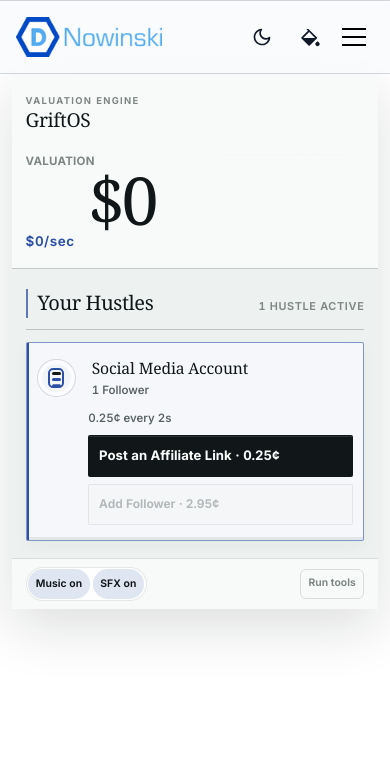
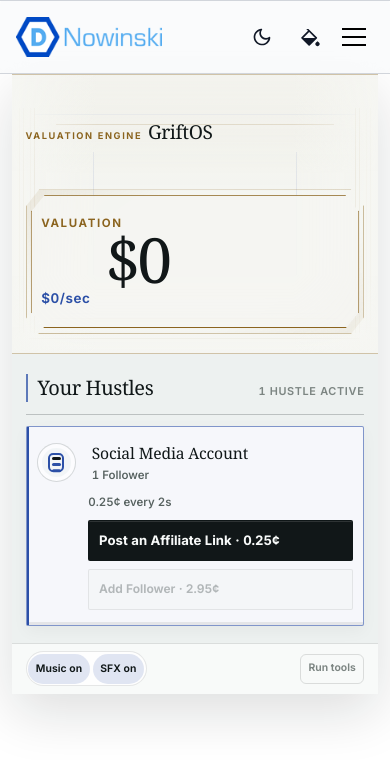
Before and after one commit to dnowinskinet/personal, an Angular app: page /experimental/grift-os in a window 390 px wide. Shown: the top 760 px of the page. Built offline with nearby package versions, Linux system fonts and the light colour scheme.

Commit message:
feat(grift-os): author Influence Stage identity

```diff
--- a/src/app/pages/experimental/grift-os-game/empires/influence/renderer/stage/influence-stage.component.html
+++ b/src/app/pages/experimental/grift-os-game/empires/influence/renderer/stage/influence-stage.component.html
@@ -3,7 +3,12 @@
   aria-label="GriftOS status"
   [attr.data-visual-condition]="view.visualCondition"
 >
-  <div class="grift-stage__atmosphere" aria-hidden="true"></div>
+  <div class="grift-stage__atmosphere" aria-hidden="true">
+    <span class="grift-stage__canopy"></span>
+    <span class="grift-stage__column grift-stage__column--left"></span>
+    <span class="grift-stage__column grift-stage__column--right"></span>
+    <span class="grift-stage__dais"></span>
+  </div>
   <div class="grift-stage__scrim" aria-hidden="true"></div>
 
   <div class="grift-stage__content">
@@ -15,12 +20,16 @@
     </div>
 
     <div class="grift-stage__valuation">
-      <div class="grift-valuation-object" aria-label="Current valuation">
-        <p>{{ view.copy.valuationLabel }}</p>
-        <div class="grift-valuation-amount">
-          <strong>{{ view.valuationLabel }}</strong>
+      <div class="grift-stage__chamber">
+        <div class="grift-stage__frame">
+          <div class="grift-valuation-object" aria-label="Current valuation">
+            <p>{{ view.copy.valuationLabel }}</p>
+            <div class="grift-valuation-amount">
+              <strong>{{ view.valuationLabel }}</strong>
+            </div>
+            <span>{{ view.valuationPerSecondLabel }}</span>
+          </div>
         </div>
-        <span>{{ view.valuationPerSecondLabel }}</span>
       </div>
     </div>
 
@@ -39,11 +48,11 @@
 
     <div class="grift-stage__owner">
       @if (view.showNetWorth) {
-        <div class="grift-net-worth">
+        <aside class="grift-net-worth grift-capital-panel" [attr.aria-label]="view.copy.netWorthLabel">
           <p>{{ view.copy.netWorthLabel }}</p>
           <strong>{{ view.netWorthLabel }}</strong>
           <span>{{ view.wealthAdvantageLabel }}</span>
-        </div>
+        </aside>
       }
     </div>
   </div>
--- a/src/app/pages/experimental/grift-os-game/empires/influence/renderer/stage/influence-stage.component.scss
+++ b/src/app/pages/experimental/grift-os-game/empires/influence/renderer/stage/influence-stage.component.scss
@@ -1,18 +1,24 @@
-:host {
-  display: contents;
-}
+:host { display: contents; }
 
 .grift-stage {
+  --stage-metal: #8b641f;
+  --stage-metal-dim: #8b641f59;
+  --stage-depth: color-mix(in srgb, var(--grift-plane) 92%, #d5c49f);
   position: relative;
   display: grid;
   box-sizing: border-box;
-  min-block-size: clamp(11.5rem, 18vw, 15.5rem);
+  min-block-size: clamp(17rem, 27vw, 23rem);
   overflow: hidden;
-  border-bottom: 1px solid var(--grift-border-strong);
-  background:
-    linear-gradient(90deg, var(--grift-plane) 0 18%, transparent 18% 82%, var(--grift-plane) 82%),
-    var(--grift-plane);
-  padding: clamp(1rem, 2.2vw, 1.65rem) clamp(1rem, 2.8vw, 2.25rem);
+  border-block: 1px solid var(--stage-metal-dim);
+  background: var(--stage-depth);
+  padding: clamp(1.3rem, 2.8vw, 2.4rem) clamp(1rem, 3vw, 2.6rem);
+  isolation: isolate;
+}
+
+:host-context(.dark) .grift-stage {
+  --stage-metal: #caa461;
+  --stage-metal-dim: #caa46161;
+  --stage-depth: color-mix(in srgb, var(--grift-plane) 84%, #020508);
 }
 
 .grift-stage__atmosphere,
@@ -24,24 +30,45 @@
 
 .grift-stage__atmosphere {
   z-index: 0;
-  overflow: hidden;
   background:
-    linear-gradient(90deg, transparent 17.9%, var(--grift-institution-line-faint) 18%, transparent 18.1% 81.9%, var(--grift-institution-line-faint) 82%, transparent 82.1%),
-    linear-gradient(0deg, transparent 49.7%, var(--grift-institution-line-faint) 49.9%, transparent 50.1%);
-  opacity: calc(0.58 + var(--grift-intensity-safe) * 0.18);
+    linear-gradient(90deg, transparent 0 14%, var(--stage-metal-dim) 14.1%, transparent 14.3% 85.7%, var(--stage-metal-dim) 85.9%, transparent 86%),
+    linear-gradient(180deg, color-mix(in srgb, var(--stage-metal) 9%, transparent), transparent 42%);
+  opacity: calc(0.74 + var(--grift-intensity-safe) * 0.14);
 }
 
-.grift-stage__atmosphere::before,
-.grift-stage__atmosphere::after {
-  content: none;
-  animation: none;
+.grift-stage__canopy,
+.grift-stage__dais,
+.grift-stage__column { position: absolute; }
+
+.grift-stage__canopy {
+  inset: 0 12% auto;
+  height: 18%;
+  border-bottom: 1px solid var(--stage-metal-dim);
+}
+
+.grift-stage__column {
+  inset-block: 12% 7%;
+  width: clamp(1.4rem, 3.8vw, 3.8rem);
+  border-inline: 1px solid var(--stage-metal-dim);
+  background: repeating-linear-gradient(90deg, transparent 0 22%, var(--stage-metal-dim) 24% 26%, transparent 28% 48%);
+}
+
+.grift-stage__column--left { left: clamp(0.8rem, 4vw, 4.2rem); }
+.grift-stage__column--right { right: clamp(0.8rem, 4vw, 4.2rem); }
+
+.grift-stage__dais {
+  inset: auto 18% 4%;
+  height: 10%;
+  border-block: 1px solid var(--stage-metal-dim);
+  background: linear-gradient(180deg, color-mix(in srgb, var(--stage-metal) 8%, transparent), transparent);
+  transform: perspective(8rem) rotateX(42deg);
 }
 
 .grift-stage__scrim {
   z-index: 1;
   background:
-    linear-gradient(90deg, var(--grift-plane) 0%, transparent 26% 74%, var(--grift-plane) 100%),
-    linear-gradient(0deg, color-mix(in srgb, var(--grift-plane), transparent 12%), transparent 35% 70%, color-mix(in srgb, var(--grift-plane), transparent 34%));
+    linear-gradient(90deg, var(--stage-depth), transparent 23% 77%, var(--stage-depth)),
+    linear-gradient(180deg, color-mix(in srgb, var(--stage-depth), transparent 30%), transparent 35% 72%, var(--stage-depth));
 }
 
 .grift-stage__content {
@@ -49,228 +76,94 @@
   z-index: 2;
   display: grid;
   grid-template-areas: "identity valuation gains owner";
-  grid-template-columns: minmax(8rem, 0.62fr) minmax(19rem, 1.55fr) minmax(8rem, 0.58fr) minmax(9rem, 0.66fr);
-  gap: clamp(0.8rem, 2.2vw, 1.8rem);
+  grid-template-columns: minmax(8rem, 0.6fr) minmax(22rem, 1.55fr) minmax(4rem, 0.3fr) minmax(10rem, 0.68fr);
+  gap: clamp(0.8rem, 2vw, 1.7rem);
   width: 100%;
   min-width: 0;
   align-items: center;
-}
-
-.grift-stage__identity,
-.grift-stage__valuation,
-.grift-stage__owner {
-  min-width: 0;
 }
 
 .grift-stage__identity { grid-area: identity; }
 .grift-stage__valuation { grid-area: valuation; }
 .grift-stage__owner { grid-area: owner; }
 
-.grift-stage__gains {
-  position: relative;
-  grid-area: gains;
-  min-block-size: 5rem;
-  overflow: clip;
-  pointer-events: none;
-}
-
-.grift-stage .grift-title-block {
-  display: grid;
-  gap: 0.3rem;
-  min-width: 0;
-}
-
-.grift-stage .grift-title-block .grift-kicker {
-  font-size: 0.59rem;
-  letter-spacing: 0.14em;
-}
-
-.grift-stage .grift-title-block h1 {
+.grift-title-block { display: grid; }
+.grift-title-block .grift-kicker { color: var(--stage-metal); letter-spacing: 0.17em; }
+.grift-title-block h1 {
   margin: 0;
   color: var(--grift-ink);
-  font-family: Georgia, "Times New Roman", serif;
-  font-size: clamp(1.2rem, 2vw, 1.72rem);
-  font-weight: 560;
-  line-height: 1;
+  font: 560 clamp(1.35rem, 2vw, 1.85rem)/1 Georgia, "Times New Roman", serif;
   letter-spacing: -0.02em;
 }
 
-.grift-stage .grift-valuation-object {
-  position: relative;
-  display: grid;
-  justify-items: center;
-  gap: 0.12rem;
-  min-width: 0;
-  text-align: center;
+.grift-stage__chamber {
+  padding: clamp(0.42rem, 0.8vw, 0.65rem);
+  border: 1px solid var(--stage-metal-dim);
+  background: linear-gradient(145deg, color-mix(in srgb, var(--stage-metal) 10%, transparent), transparent 28% 72%, color-mix(in srgb, var(--stage-metal) 7%, transparent));
+  clip-path: polygon(4% 0, 96% 0, 100% 12%, 100% 88%, 96% 100%, 4% 100%, 0 88%, 0 12%);
 }
 
-.grift-stage .grift-valuation-object::before,
-.grift-stage .grift-valuation-object::after {
-  position: absolute;
-  top: 50%;
-  width: clamp(2.4rem, 6vw, 6rem);
-  height: 1px;
-  background: linear-gradient(90deg, transparent, var(--grift-institution-line));
-  content: "";
+.grift-stage__frame {
+  border: 1px solid var(--stage-metal);
+  background: color-mix(in srgb, var(--stage-depth) 90%, transparent);
+  padding: clamp(1.15rem, 2vw, 1.8rem) 1rem;
+  clip-path: inherit;
 }
 
-.grift-stage .grift-valuation-object::before { right: calc(100% + 1rem); }
-.grift-stage .grift-valuation-object::after {
-  left: calc(100% + 1rem);
-  transform: rotate(180deg);
+.grift-valuation-object { display: grid; justify-items: center; gap: 0.22rem; min-width: 0; text-align: center; }
+.grift-valuation-object p { color: var(--stage-metal); letter-spacing: 0.14em; }
+.grift-valuation-amount { display: inline-grid; justify-items: center; }
+.grift-valuation-object strong {
+  color: var(--grift-value);
+  font: 540 clamp(3.8rem, 6.4vw, 6.2rem)/0.84 Georgia, "Times New Roman", serif;
+  letter-spacing: -0.055em;
 }
+.grift-valuation-object span { color: var(--grift-info); font-size: clamp(0.84rem, 1.2vw, 1rem); font-weight: 650; letter-spacing: 0.04em; font-variant-numeric: tabular-nums; }
 
-.grift-stage .grift-valuation-amount {
-  position: relative;
-  display: inline-grid;
-  justify-items: center;
-  min-width: min(100%, 12rem);
+.grift-stage__gains { position: relative; grid-area: gains; min-block-size: 5rem; overflow: clip; pointer-events: none; }
+.grift-valuation-flyout { position: absolute; left: 0; max-width: 100%; overflow: hidden; font-size: 0.76rem; font-weight: 720; white-space: nowrap; }
+.grift-valuation-flyout--gain { top: 1rem; color: #9abf78; animation: grift-stage-value 620ms ease-out both; --flyout-end: -12px; }
+.grift-valuation-flyout--spend { bottom: 1rem; color: #d9877f; animation: grift-stage-value 620ms ease-out both; --flyout-end: 12px; }
+
+.grift-capital-panel {
+  width: 100%;
+  border: 1px solid var(--stage-metal-dim);
+  border-top-color: var(--stage-metal);
+  background: color-mix(in srgb, var(--stage-depth) 87%, transparent);
+  padding: 1rem;
 }
+.grift-capital-panel p { color: var(--stage-metal); letter-spacing: 0.12em; }
+.grift-capital-panel strong { display: block; color: var(--grift-ink); font: 560 clamp(1.45rem, 2.5vw, 2.1rem)/1 Georgia, "Times New Roman", serif; }
+.grift-capital-panel span { color: var(--grift-info); font-size: 0.7rem; font-weight: 650; }
 
-.grift-stage .grift-valuation-object strong {
-  color: var(--grift-value);
-  font-family: Georgia, "Times New Roman", serif;
-  font-size: clamp(4rem, 6.7vw, 6.4rem);
-  font-weight: 540;
-  line-height: 0.82;
-  letter-spacing: -0.055em;
-  font-variant-numeric: tabular-nums;
-}
-
-.grift-stage .grift-valuation-object span {
-  margin-top: 0.15rem;
-  color: var(--grift-info);
-  font-size: clamp(0.84rem, 1.2vw, 1rem);
-  font-weight: 650;
-  letter-spacing: 0.04em;
-  font-variant-numeric: tabular-nums;
-}
-
-.grift-stage .grift-valuation-flyout {
-  position: absolute;
-  left: 0;
-  max-width: 100%;
-  overflow: hidden;
-  color: var(--grift-automation);
-  font-size: 0.78rem;
-  font-weight: 720;
-  line-height: 1;
-  letter-spacing: 0.03em;
-  text-overflow: ellipsis;
-  white-space: nowrap;
-  pointer-events: none;
-}
-
-.grift-stage .grift-valuation-flyout--gain {
-  top: 1rem;
-  --grift-flyout-start-y: 3px;
-  --grift-flyout-end-y: -12px;
-  color: #9abf78;
-  animation: grift-stage-value 620ms ease-out both;
-}
-
-.grift-stage .grift-valuation-flyout--spend {
-  bottom: 1rem;
-  --grift-flyout-start-y: -3px;
-  --grift-flyout-end-y: 12px;
-  color: #d9877f;
-  animation: grift-stage-value 620ms ease-out both;
-}
-
-.grift-stage .grift-net-worth {
-  width: 100%;
-  min-width: 0;
-  border-left: 1px solid var(--grift-border-strong);
-  padding-left: 1rem;
-}
-
-.grift-stage .grift-net-worth strong {
-  display: block;
-  color: var(--grift-ink);
-  font-family: Georgia, "Times New Roman", serif;
-  font-size: clamp(1.45rem, 2.5vw, 2rem);
-  font-weight: 560;
-  line-height: 1;
-  font-variant-numeric: tabular-nums;
-}
-
-.grift-stage .grift-net-worth span {
-  color: var(--grift-info);
-  font-size: 0.7rem;
-  font-weight: 650;
-  line-height: 1.25;
-}
-
-@media (max-width: 71.999rem) {
-  .grift-stage__content {
-    grid-template-areas:
-      "identity owner"
-      "valuation gains";
-    grid-template-columns: minmax(0, 1fr) minmax(7rem, 0.4fr);
-  }
-
-  .grift-stage .grift-valuation-object {
-    justify-items: start;
-    text-align: left;
-  }
-
-  .grift-stage .grift-valuation-object::before,
-  .grift-stage .grift-valuation-object::after {
-    display: none;
-  }
+@media (max-width: 72rem) {
+  .grift-stage__content { grid-template-areas: "identity owner" "valuation valuation"; grid-template-columns: 1fr auto; }
+  .grift-stage__gains { display: none; }
 }
 
 @media (max-width: 44rem) {
-  .grift-stage {
-    min-block-size: 12.2rem;
-    background: var(--grift-plane);
-    padding: 0.9rem 0.85rem 1.05rem;
-  }
-
-  .grift-stage__atmosphere {
-    background: linear-gradient(0deg, transparent 58%, var(--grift-institution-line-faint) 58.3%, transparent 58.6%);
-  }
-
-  .grift-stage__scrim {
-    background: linear-gradient(90deg, var(--grift-plane) 0 26%, transparent 82%, var(--grift-plane));
-  }
-
-  .grift-stage__content {
-    grid-template-areas:
-      "identity owner"
-      "valuation valuation";
-    grid-template-columns: minmax(0, 1fr) auto;
-    gap: 1.1rem 0.7rem;
-    align-items: end;
-  }
-
-  .grift-stage__gains { display: none; }
-  .grift-stage .grift-title-block { gap: 0.14rem; }
-  .grift-stage .grift-title-block h1 { font-size: 1.2rem; }
-
-  .grift-stage .grift-valuation-object strong {
-    font-size: clamp(3.8rem, 17vw, 4.8rem);
-  }
-
-  .grift-stage .grift-net-worth {
-    width: auto;
-    max-width: 8.2rem;
-    padding-left: 0.65rem;
-  }
-
-  .grift-stage .grift-net-worth strong { font-size: 1.2rem; }
-  .grift-stage .grift-net-worth span { display: none; }
+  .grift-stage { min-block-size: 17.5rem; padding: 0.9rem 0.85rem 1.15rem; }
+  .grift-stage__atmosphere { background: linear-gradient(180deg, color-mix(in srgb, var(--stage-metal) 8%, transparent), transparent 45%); }
+  .grift-stage__column { width: 1rem; }
+  .grift-stage__column--left { left: 0.45rem; }
+  .grift-stage__column--right { right: 0.45rem; }
+  .grift-stage__dais { inset-inline: 8%; }
+  .grift-stage__content { grid-template-areas: "identity owner" "valuation valuation"; grid-template-columns: minmax(0, 1fr) auto; gap: 0.8rem 0.55rem; align-items: end; }
+  .grift-title-block h1 { font-size: 1.2rem; }
+  .grift-stage__chamber { padding: 0.3rem; }
+  .grift-stage__frame { padding: 1.2rem 0.55rem; }
+  .grift-valuation-object strong { font-size: clamp(3.55rem, 16vw, 4.55rem); }
+  .grift-capital-panel { width: auto; max-width: 8.5rem; padding: 0.65rem; }
+  .grift-capital-panel strong { font-size: 1.2rem; }
+  .grift-capital-panel span { display: none; }
 }
 
 @media (prefers-reduced-motion: reduce) {
-  .grift-stage .grift-valuation-flyout--gain,
-  .grift-stage .grift-valuation-flyout--spend {
-    animation: none;
-  }
+  .grift-valuation-flyout { animation: none; }
 }
 
 @keyframes grift-stage-value {
-  0% { opacity: 0; transform: translate(calc(var(--grift-flyout-lane, 0) * 0.64rem), var(--grift-flyout-start-y)); }
-  18% { opacity: 1; transform: translate(calc(var(--grift-flyout-lane, 0) * 0.64rem), 0); }
-  100% { opacity: 0; transform: translate(calc(var(--grift-flyout-lane, 0) * 0.64rem), var(--grift-flyout-end-y)); }
+  0% { opacity: 0; transform: translate(calc(var(--grift-flyout-lane, 0) * 0.64rem), 0); }
+  18% { opacity: 1; }
+  100% { opacity: 0; transform: translate(calc(var(--grift-flyout-lane, 0) * 0.64rem), var(--flyout-end)); }
 }
```
Also changed, not shown: 1 other file (tests, documents, lock files or other folders).
